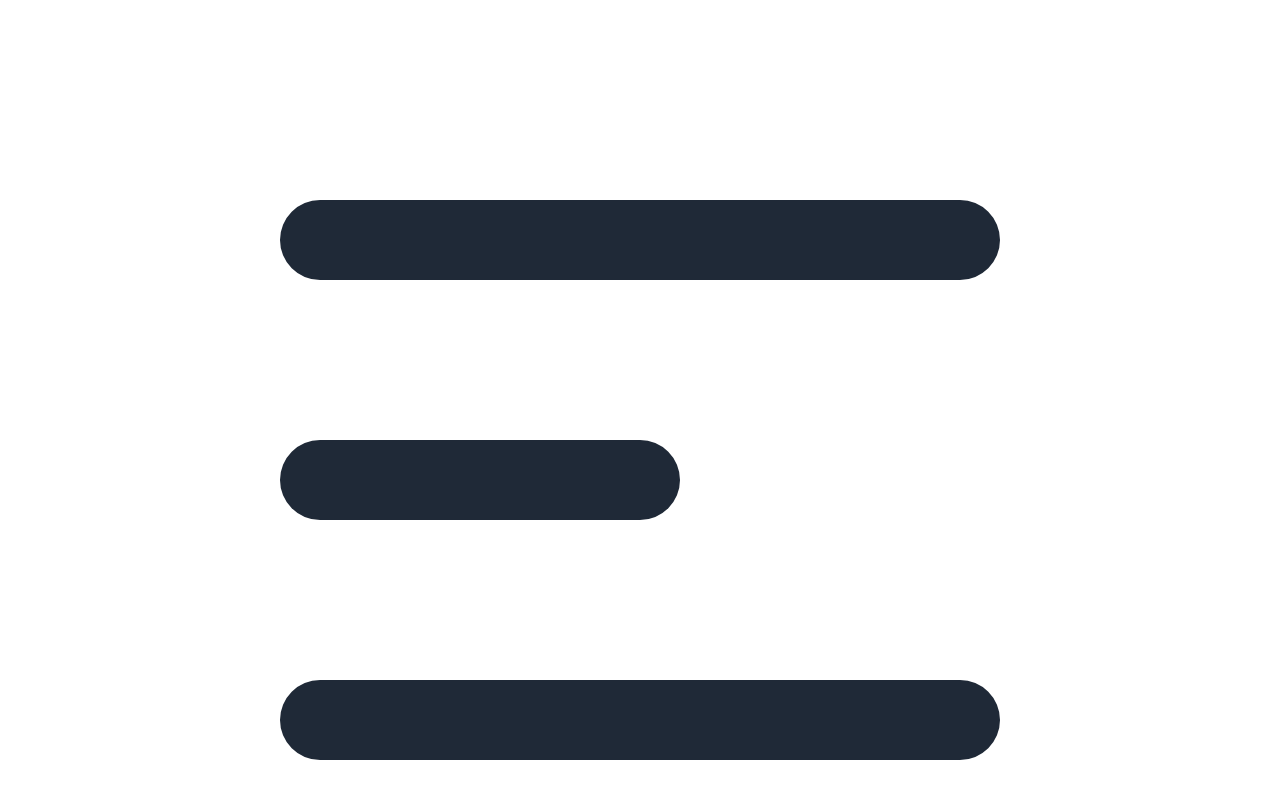
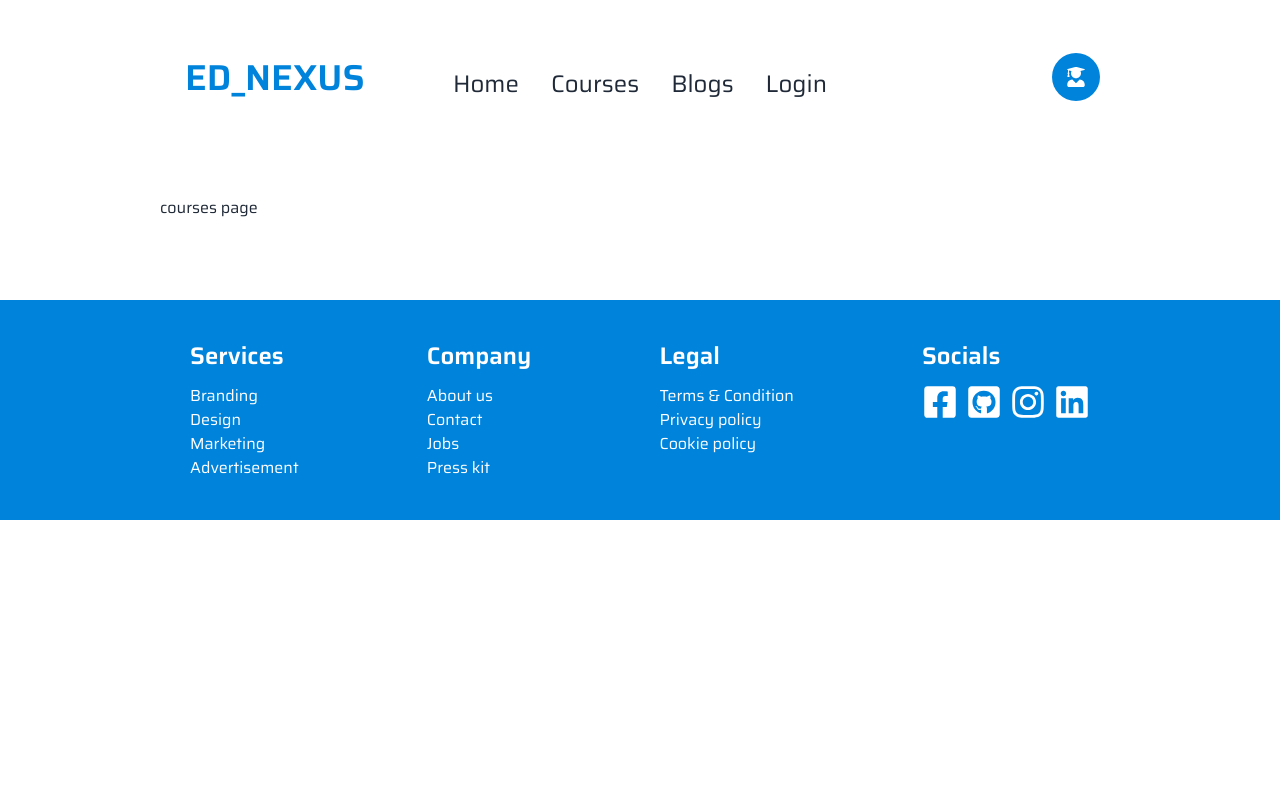
Before and after one commit to rashidulub/newwwrashed, a Next.js app: page /courses in a window 1280 px wide. Shown: the top 800 px of the page. Built offline with nearby package versions, Linux system fonts and the light colour scheme.

Commit message:
changed tailwind css content

```diff
--- a/tailwind.config.js
+++ b/tailwind.config.js
@@ -1,9 +1,12 @@
 /** @type {import('tailwindcss').Config} */
 module.exports = {
   content: [
-    './src/pages/**/*.{js,ts,jsx,tsx,mdx}',
-    './src/components/**/*.{js,ts,jsx,tsx,mdx}',
-    './src/app/**/*.{js,ts,jsx,tsx,mdx}',
+    "./app/**/*.{js,ts,jsx,tsx,mdx}",
+    "./pages/**/*.{js,ts,jsx,tsx,mdx}",
+    "./components/**/*.{js,ts,jsx,tsx,mdx}",
+
+    // Or if using `src` directory:
+    "./src/**/*.{js,ts,jsx,tsx,mdx}",
   ],
   plugins: [require("daisyui")],
   //custom theme
```
Also changed, not shown: package.json (+5 -5 lines), 1 other file (tests, documents, lock files or other folders).
